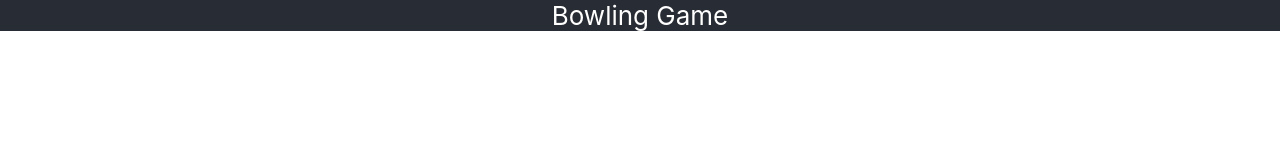
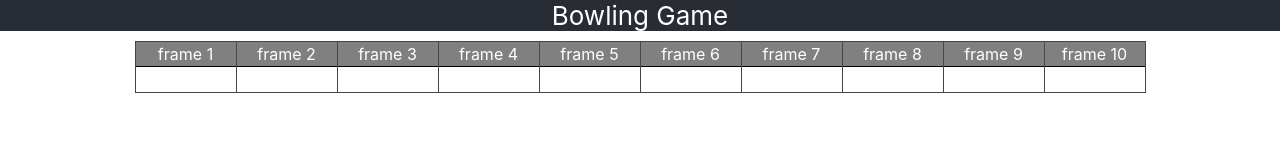
Before and after one commit to GajendraRaj/bowling-game, a React app: page / in a window 1280 px wide. Built offline with nearby package versions, Linux system fonts and the light colour scheme.

Commit message:
feat: Display 10 frames for scoreboard

```diff
--- a/src/components/App.css
+++ b/src/components/App.css
@@ -12,3 +12,29 @@
   font-size: calc(10px + 2vmin);
   color: white;
 }
+
+.scoreBoard {
+  margin: 10px;
+}
+
+.frame {
+  display: inline-block;
+  width: 100px;
+  height: 50px;
+  border: 1px solid #464646;
+  border-right: none;
+  margin: 0;
+}
+
+.frame:last-child {
+  border-right: 1px solid #464646;
+}
+
+.frame p {
+  padding: 2px 0;
+  margin: 0;
+  text-align: center;
+  background: grey;
+  color: white;
+  border-bottom: 1px solid black;
+}
--- a/src/components/App.js
+++ b/src/components/App.js
@@ -6,6 +6,38 @@ const App = () => {
   return (
     <div className="App">
       <header className="App-header">{Constants.APP_TITLE}</header>
+      <div className="scoreBoard">
+        <div className="frame">
+          <p>frame 1</p>
+        </div>
+        <div className="frame">
+          <p>frame 2</p>
+        </div>
+        <div className="frame">
+          <p>frame 3</p>
+        </div>
+        <div className="frame">
+          <p>frame 4</p>
+        </div>
+        <div className="frame">
+          <p>frame 5</p>
+        </div>
+        <div className="frame">
+          <p>frame 6</p>
+        </div>
+        <div className="frame">
+          <p>frame 7</p>
+        </div>
+        <div className="frame">
+          <p>frame 8</p>
+        </div>
+        <div className="frame">
+          <p>frame 9</p>
+        </div>
+        <div className="frame">
+          <p>frame 10</p>
+        </div>
+      </div>
     </div>
   );
 };
```
Also changed, not shown: src/test/App.test.js (+4 -0 lines).
